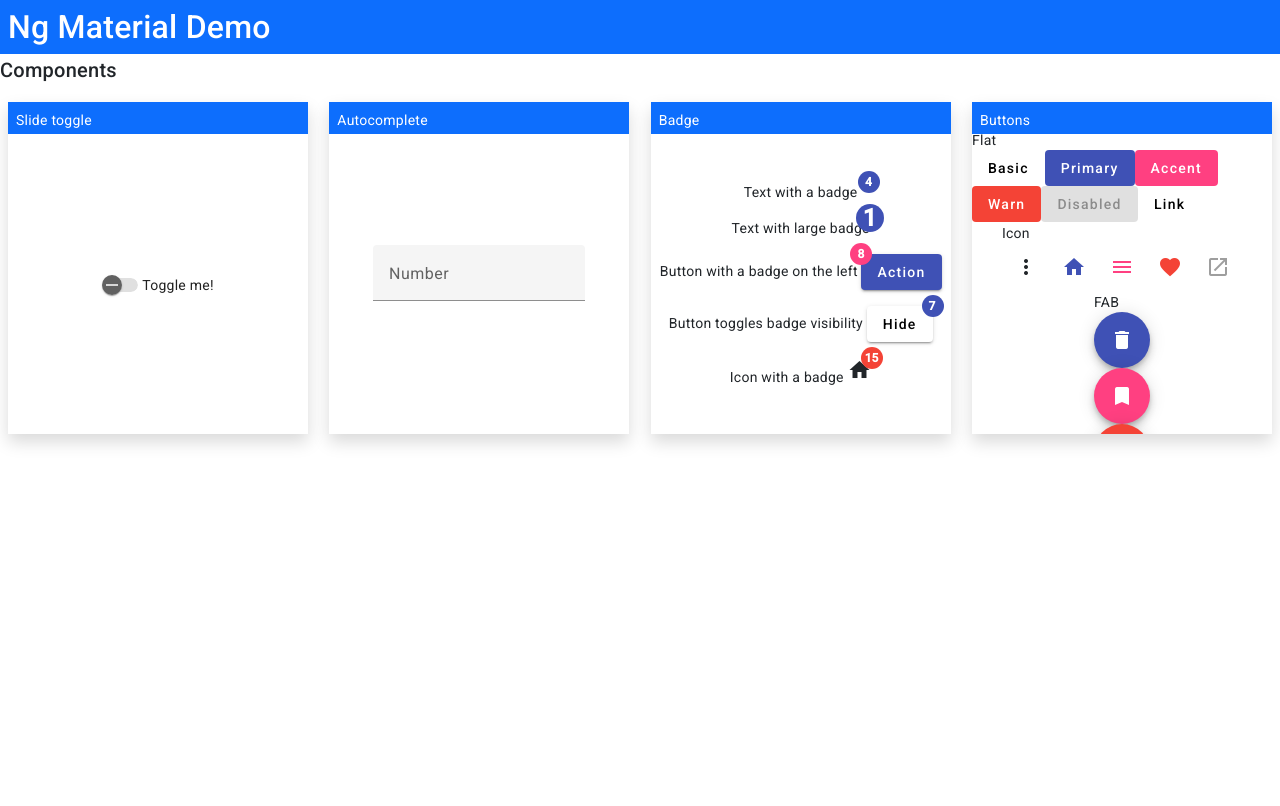
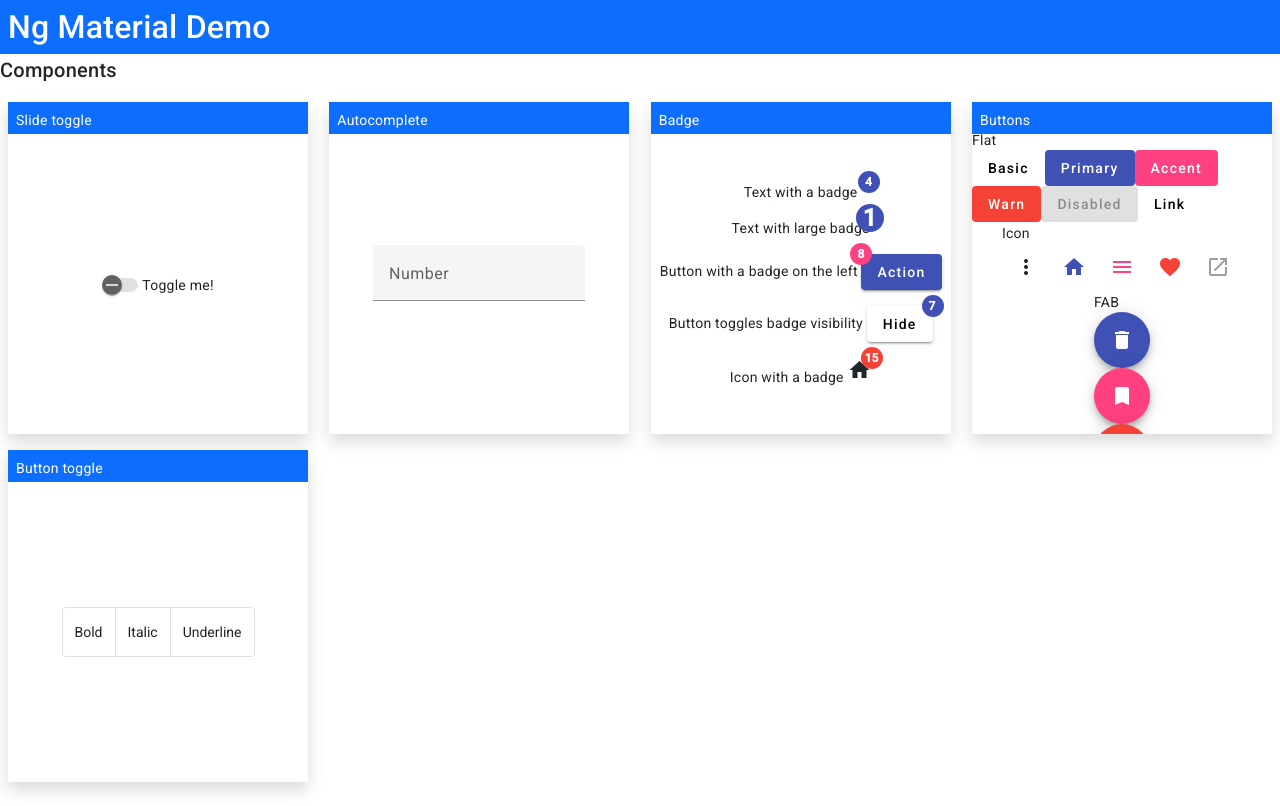
Before and after one commit to dondelice257/angular-material-demo-app, an Angular app: page / in a window 1280 px wide. Built offline with nearby package versions, Linux system fonts and the light colour scheme.

Commit message:
add button toggle component

```diff
--- a/src/app/components/material/material.component.html
+++ b/src/app/components/material/material.component.html
@@ -203,6 +203,22 @@
 
       </div>
     </div>
+    <div class="col-lg-3 shadow p-0 me-3 mb-3" style="width:300px">
+      <div class="bg-primary pt-2 px-2 pb-1" >
+        <span class="text-white">Button toggle</span>
+      </div>
+      <div class="justify-content-center align-items-center" style="height: 300px; overflow:auto; display:flex; flex-direction:column">
+        <mat-button-toggle-group name="fontStyle" aria-label="Font Style">
+          <mat-button-toggle value="bold">Bold</mat-button-toggle>
+          <mat-button-toggle value="italic">Italic</mat-button-toggle>
+          <mat-button-toggle value="underline">Underline</mat-button-toggle>
+        </mat-button-toggle-group>
+
+
+
+
+      </div>
+    </div>
 
 
 
--- a/src/app/components/material/material.module.ts
+++ b/src/app/components/material/material.module.ts
@@ -11,6 +11,7 @@ import {MatIconModule} from '@angular/material/icon';
 import {MatButtonModule} from '@angular/material/button';
 import {MatBottomSheetModule} from '@angular/material/bottom-sheet';
 import {MatDividerModule} from '@angular/material/divider';
+import {MatButtonToggleModule} from '@angular/material/button-toggle';
 
 
 
@@ -28,7 +29,8 @@ import {MatDividerModule} from '@angular/material/divider';
     MatButtonModule,
     MatIconModule,
     MatBottomSheetModule,
-    MatDividerModule
+    MatDividerModule,
+    MatButtonToggleModule,
 
 
   ],
```
